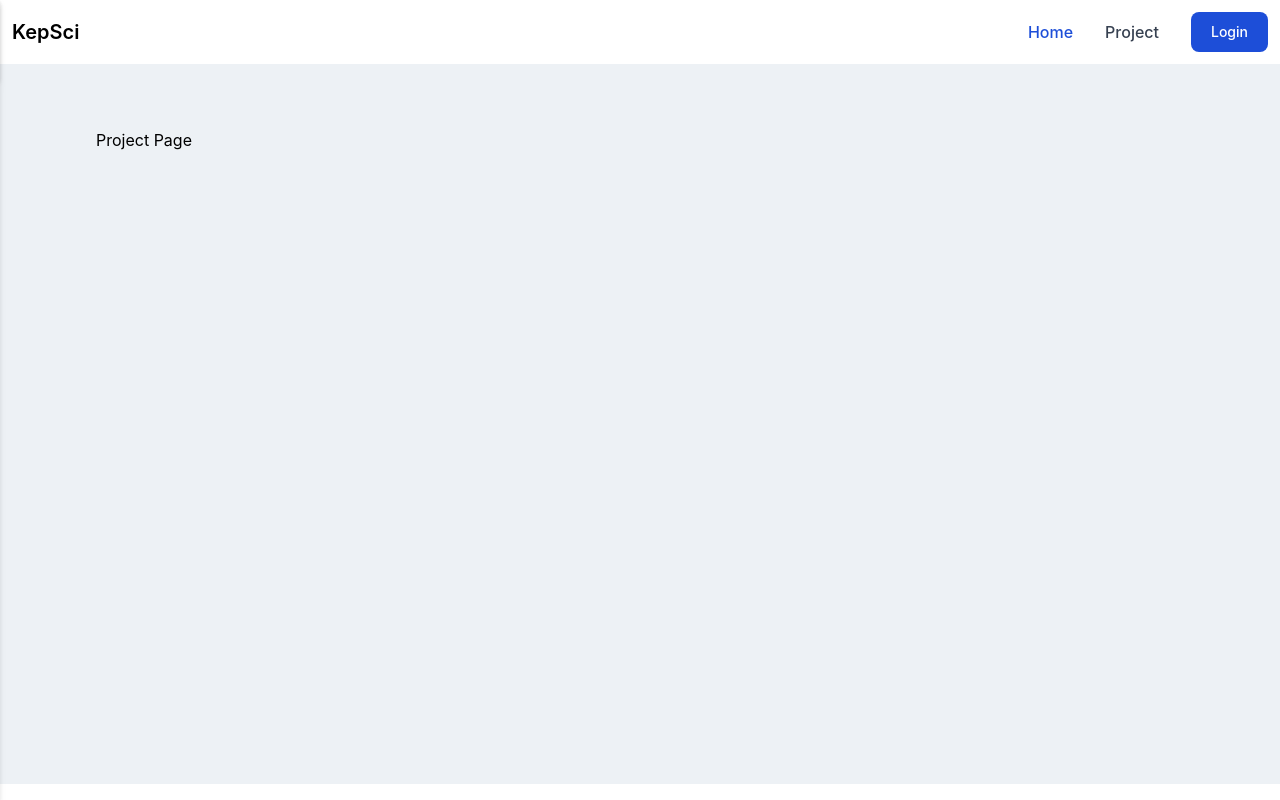
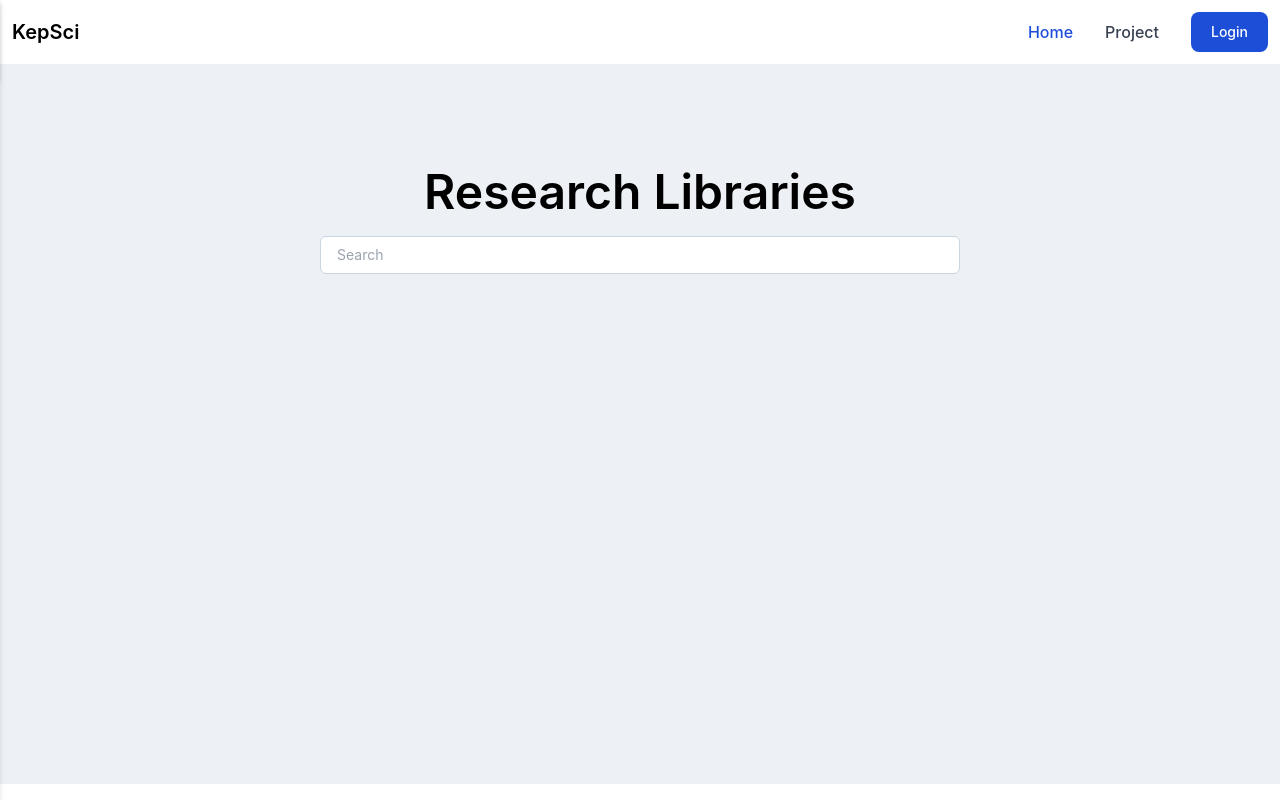
Before and after one commit to tententgc/KepSci, a Next.js app: page /project in a window 1280 px wide. Built offline with nearby package versions, Linux system fonts and the light colour scheme.

Commit message:
Update new navbar and login botton

```diff
--- a/components/navbar.js
+++ b/components/navbar.js
@@ -36,7 +36,7 @@ export default function Navbar() {
             <MobileNav open={open} setOpen={setOpen}/>
             <div className="w-3/12 flex items-center">
                 <Link href="/">
-                    <a className="self-center text-xl font-semibold whitespace-nowrap dark:text-white">KepSci</a>
+                    <a className="self-center text-xl font-semibold whitespace-nowrap dark">KepSci</a>
                 </Link>
             </div>
             <div className="w-9/12 flex justify-end items-center">
@@ -55,7 +55,7 @@ export default function Navbar() {
                         <a className="block py-2 pr-4 pl-3 text-white bg-blue-700 rounded md:bg-transparent md:text-blue-700 md:p-0 dark:text-white" aria-current="page"> Home </a>
                     </Link>
                     <Link href="/project">
-                        <a className="block py-2 pr-4 pl-3 text-gray-700 border-b border-gray-100 hover:bg-gray-50 md:hover:bg-transparent md:border-0 md:hover:text-blue-700 md:p-0 md:dark:hover:text-white dark:text-gray-400 dark:hover:bg-gray-700 dark:hover:text-white md:dark:hover:bg-transparent dark:border-gray-700"> Project </a>
+                        <a className="block py-2 pr-4 pl-3 text-gray-700 border-b border-gray-100 hover:bg-gray-50 md:hover:bg-transparent md:border-0 md:hover:text-blue-700 md:p-0 md:dark:hover:text-blue-500 dark:text-gray-400 dark:hover:bg-gray-700 dark:hover:text-blue-500 md:dark:hover:bg-transparent dark:border-gray-700"> Project </a>
                     </Link>
                     <Link href="/login">
                         <button type="button"
--- a/pages/index.js
+++ b/pages/index.js
@@ -3,10 +3,8 @@ import Layout from '/components/layouts'
 export default function Home() {
   return (
     <Layout>
-      <div className='max-w-screen-sm mx-auto'>
-        <p className='text-center mt-10 text-5xl font-semibold mb-5'>Research Libraries</p>
-        <input type="text" className="mt-1 block w-full px-4 py-2 bg-white border border-slate-300 rounded-md text-sm rounded-2xl" placeholder='Search'/>
-      </div>
+      Home Page
     </Layout>
+
   )
 }
--- a/pages/login/index.js
+++ b/pages/login/index.js
@@ -9,18 +9,18 @@ export default function Home() {
         <form>
           <div className='input-group mb-3'>
             <span className="block font-medium text-slate-700">Username</span>
-            <input type="text"  className="mt-1 block w-full px-3 py-2 bg-white border border-slate-300 rounded-md text-sm"/>
+            <input type="text" className="mt-1 block w-full px-3 py-2 bg-white border border-slate-300 rounded-md text-sm" />
           </div>
           <div className='input-group mb-3'>
             <span className="block font-medium text-slate-700">Password</span>
-            <input type="password"  className="mt-1 block w-full px-3 py-2 bg-white border border-slate-300 rounded-md text-sm"/>
+            <input type="password" className="mt-1 block w-full px-3 py-2 bg-white border border-slate-300 rounded-md text-sm" />
           </div>
           <div className='input-group mb-2'>
             <Link href="/register">
               <a className='transition duration-75 mb-5 text-blue-500 hover:text-blue-700'>Don't have an account?</a>
             </Link>
           </div>
-          <button className='transition duration-75 block px-3 py-2 w-full mb-3 rounded-md bg-green-500 text-white hover:bg-green-600'>Login</button>
+          <button className='transition duration-75 block px-3 py-2 w-full mb-3 rounded-md bg-blue-500 text-white hover:bg-blue-600'>Login</button>
           <p className='text-center text-gray-500'>⎯⎯⎯⎯⎯⎯  Or  ⎯⎯⎯⎯⎯⎯</p>
         </form>
       </div>
--- a/pages/project/index.js
+++ b/pages/project/index.js
@@ -3,7 +3,10 @@ import Layout from '/components/layouts'
 export default function Project() {
   return (
     <Layout>
-      Project Page
+      <div className='max-w-screen-sm mx-auto'>
+        <p className='text-center mt-10 text-5xl font-semibold mb-5'>Research Libraries</p>
+        <input type="text" className="mt-1 block w-full px-4 py-2 bg-white border border-slate-300 rounded-md text-sm rounded-2xl" placeholder='Search' />
+      </div>
     </Layout>
   )
 }
--- a/pages/register/index.js
+++ b/pages/register/index.js
@@ -24,7 +24,7 @@ export default function Home() {
               <a className='transition duration-75 mb-5 text-blue-500 hover:text-blue-700'>Already have an account?</a>
             </Link>
           </div>
-          <button className='transition duration-75 block px-3 py-2 w-full mb-3 rounded-md bg-green-500 text-white hover:bg-green-600'>Register</button>
+          <button className='transition duration-75 block px-3 py-2 w-full mb-3 rounded-md bg-blue-500 text-white hover:bg-blue-600'>Register</button>
           <p className='text-center text-gray-500'>⎯⎯⎯⎯⎯⎯  Or  ⎯⎯⎯⎯⎯⎯</p>
         </form>
       </div>
```
